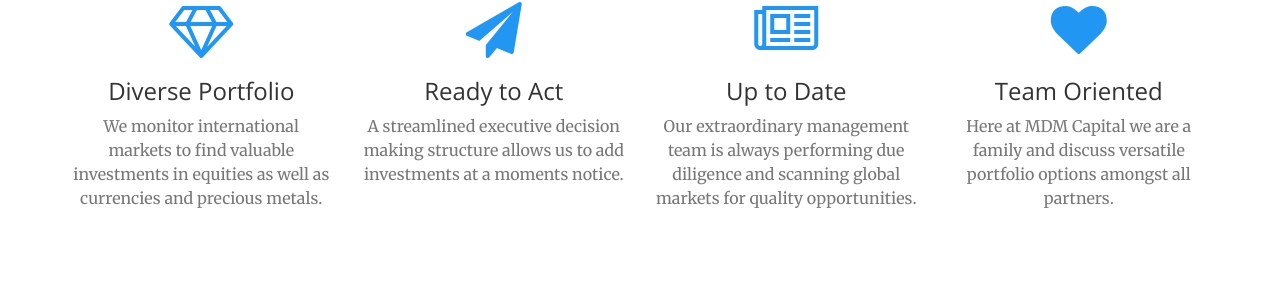
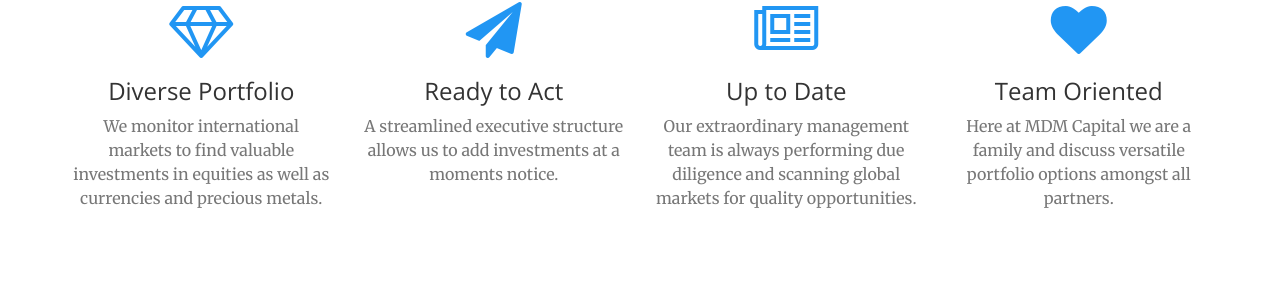
Before and after one commit to DrHeffner/mdm-capital-website, a Jekyll site: the page built from index.html, in a window 1280 px wide and 900 px high, scrolled down 950 px. Shown: the part 144-452 px from the top of the window. Built offline with Jekyll 4.4.1, drawn with Linux system fonts in a browser that asks for light colours.

Commit message:
Update services.html
changed grammar in services bar

```diff
--- a/_includes/services.html
+++ b/_includes/services.html
@@ -20,7 +20,7 @@
                 <div class="service-box">
                     <i class="fa fa-4x fa-paper-plane wow bounceIn text-primary" data-wow-delay=".1s"></i>
                     <h3>Ready to Act</h3>
-                    <p class="text-muted">A streamlined executive decision making structure allows us to add investments at a moments notice.</p>
+                    <p class="text-muted">A streamlined executive structure allows us to add investments at a moments notice.</p>
                 </div>
             </div>
             <div class="col-lg-3 col-md-6 text-center">
```
